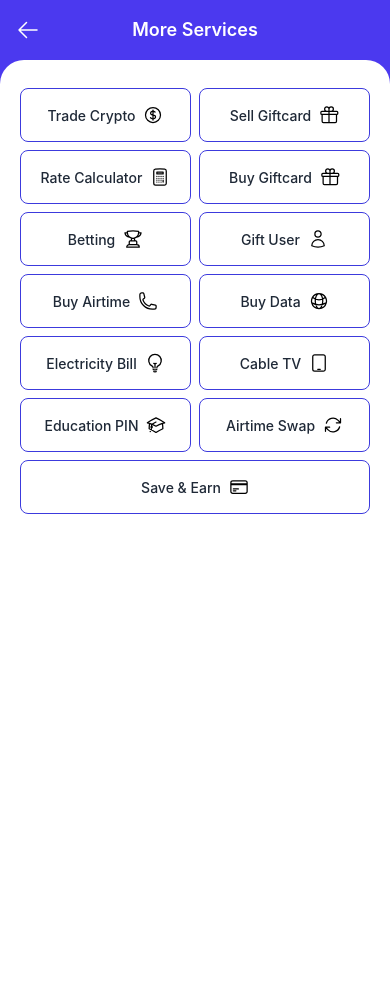
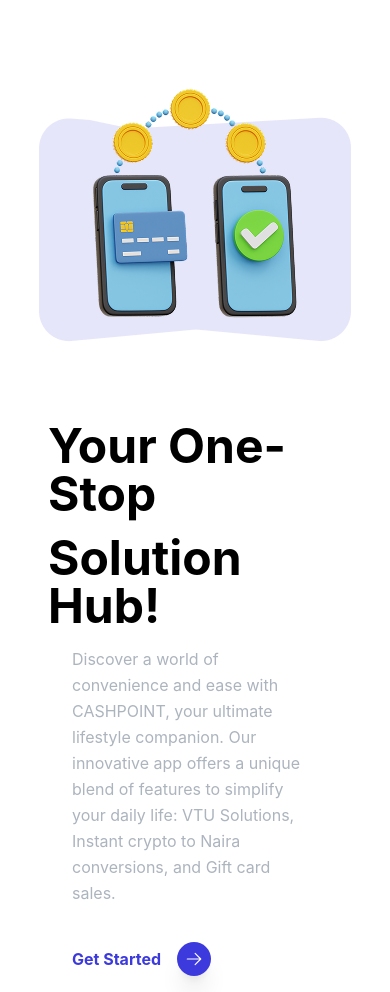
Before and after one commit to Dioverse/cashpoint, a React Native app: screen / in a window 390 px wide. Before the commit the page ends 844 px from the top, so only its background shows below. Built offline with nearby package versions, Linux system fonts and the light colour scheme.

Commit message:
second line

```diff
--- a/App.jsx
+++ b/App.jsx
@@ -175,7 +175,7 @@
       <NavigationContainer>
         <Stack.Navigator
           screenOptions={{headerShown: false}}
-          initialRouteName={'MoreServices'}>
+          initialRouteName={initialRoute}>
           <Stack.Screen name="Onboarding" component={OnboardingScreen} />
           <Stack.Screen name="Login" component={LoginScreen} />
           <Stack.Screen name="Signup" component={SignupScreen} />
```
